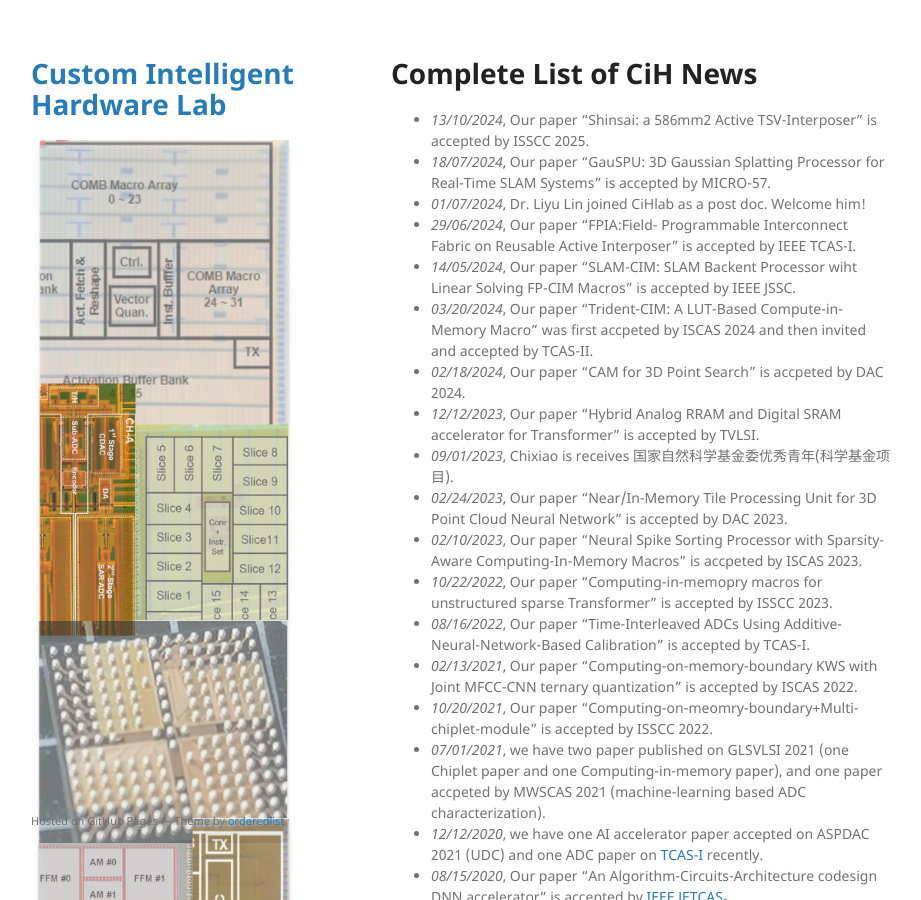
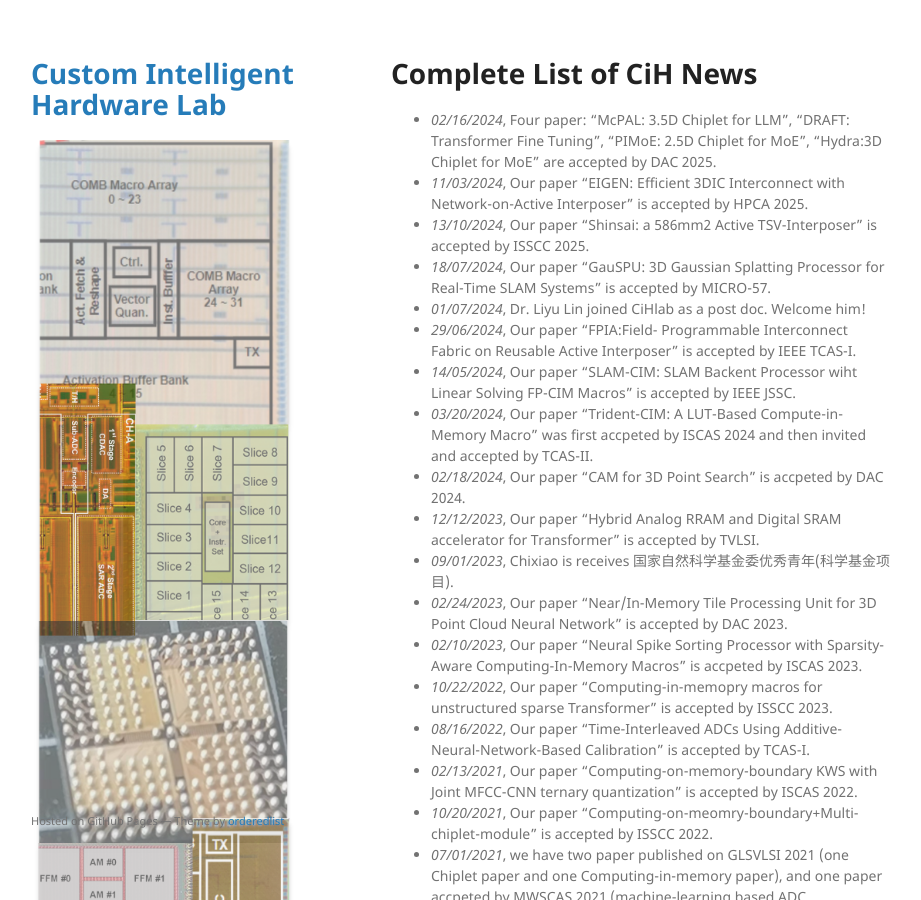
Before and after one commit to cihlab/cihlab.github.io, a Jekyll site: the page built from news.md, in a window 1280 px wide and 900 px high. Shown: the whole window, without its empty margins (179-1100 px from the left). Built offline with Jekyll 4.4.1, drawn with Linux system fonts in a browser that asks for light colours; our own code applies the rules of GitHub Pages for plain Markdown files.

Commit message:
Update news.md

```diff
--- a/news.md
+++ b/news.md
@@ -4,6 +4,8 @@ layout: default
 
 # Complete List of CiH News
 
+* _02/16/2024_, Four paper: "McPAL: 3.5D Chiplet for LLM", "DRAFT: Transformer Fine Tuning", "PIMoE: 2.5D Chiplet for MoE", "Hydra:3D Chiplet for MoE" are accepted by DAC 2025.
+* _11/03/2024_, Our paper "EIGEN: Efficient 3DIC Interconnect with Network-on-Active Interposer" is accepted by HPCA 2025.
 * _13/10/2024_, Our paper "Shinsai: a 586mm2 Active TSV-Interposer" is accepted by ISSCC 2025.
 * _18/07/2024_, Our paper "GauSPU: 3D Gaussian Splatting Processor for Real-Time SLAM  Systems" is accepted by MICRO-57.
 * _01/07/2024_, Dr. Liyu Lin joined CiHlab as a post doc. Welcome him!
```
